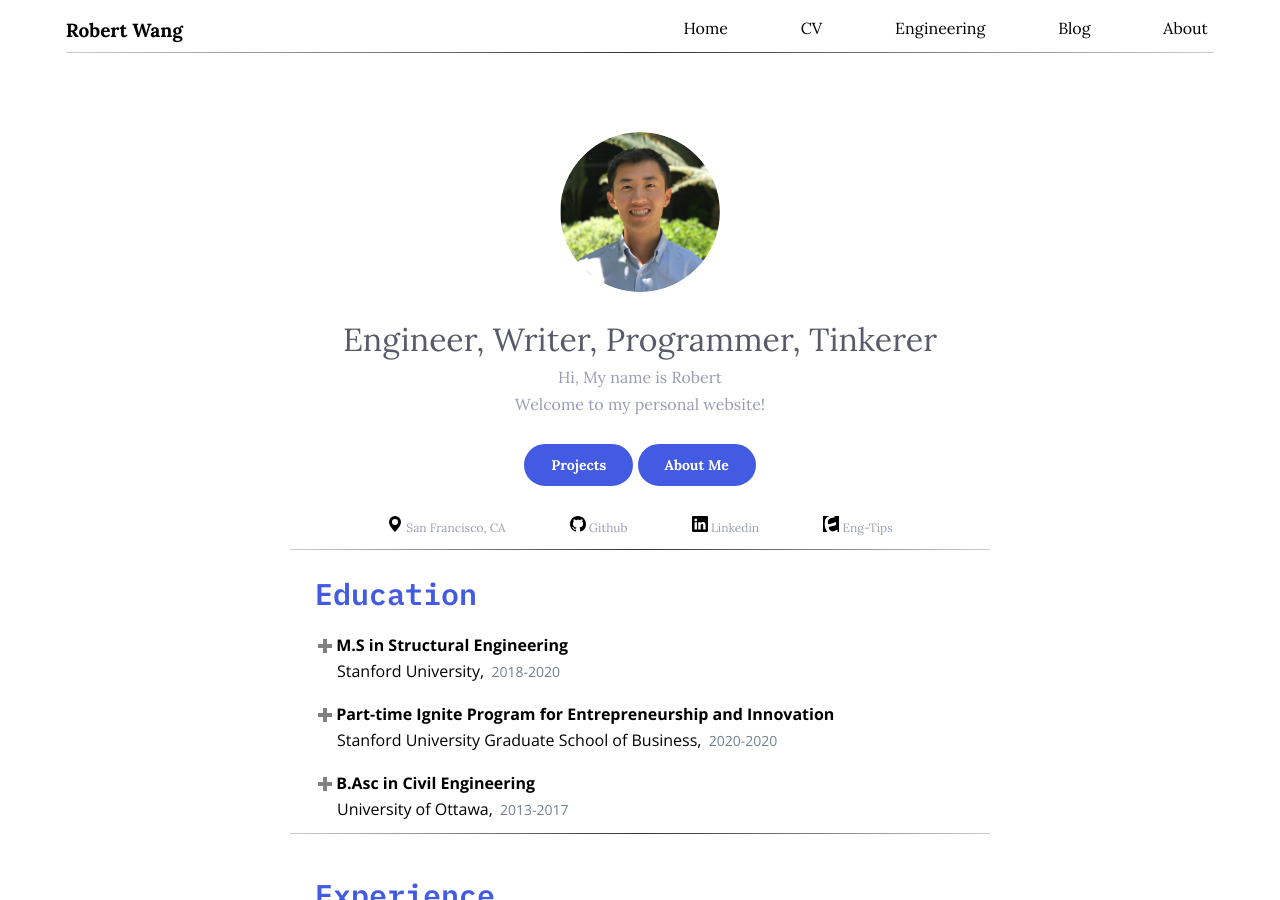
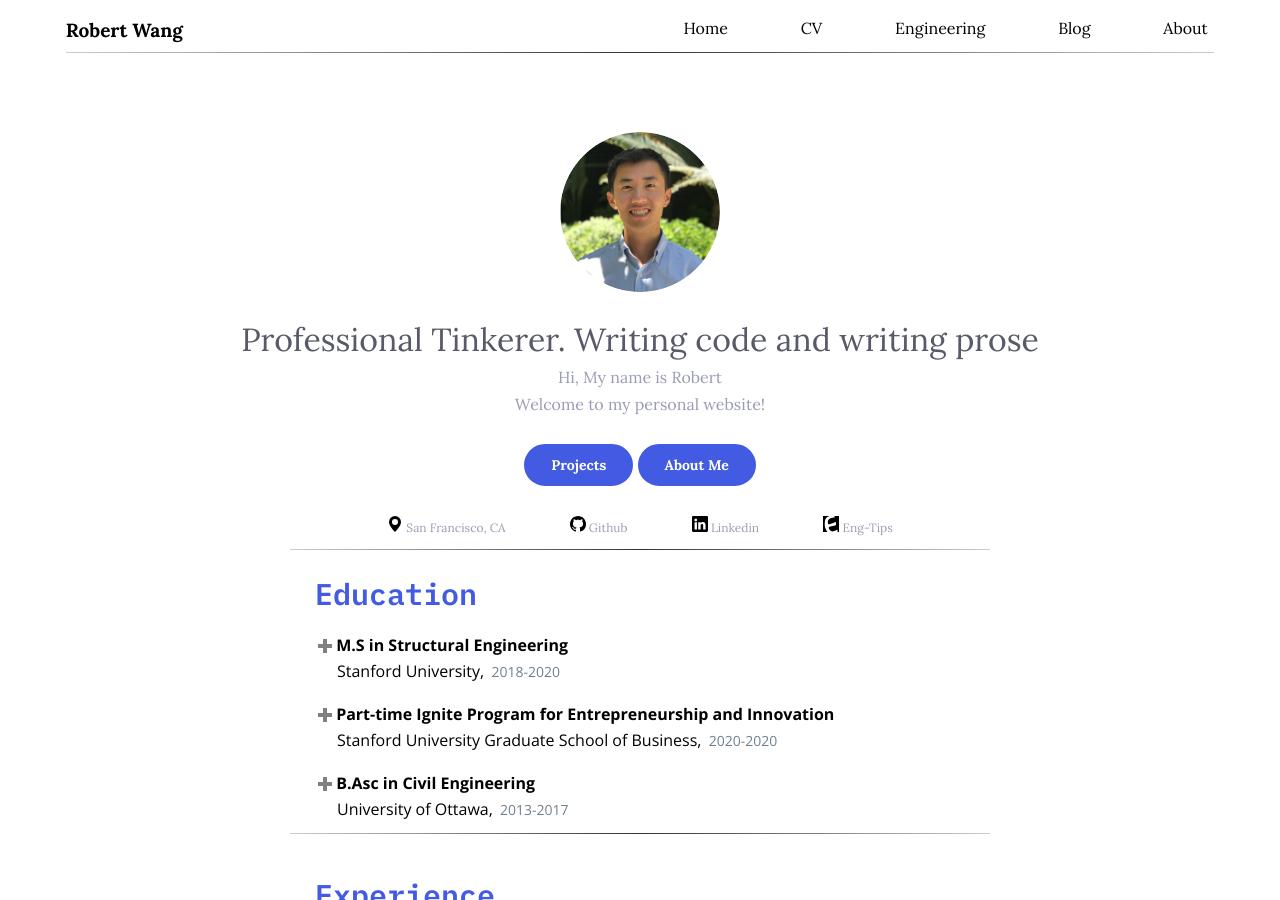
Before and after one commit to wcfrobert/wcfrobert.github.io, a Jekyll site: the page index.html, which Jekyll copies as it is, in a window 1280 px wide and 900 px high. Built offline with Jekyll 4.4.1, drawn with Linux system fonts in a browser that asks for light colours.

Commit message:
changed headline

```diff
--- a/index.html
+++ b/index.html
@@ -56,7 +56,7 @@
     <!-- JUMBOTRON -->
     <section class="jumbotron">
       <img src="assets/img/profile-pic.jpg" alt="Avatar" class="avatar">
-      <h1>Engineer, Writer, Programmer, Tinkerer</h1>
+      <h1>Professional Tinkerer. Writing code and writing prose</h1>
       <p>Hi, My name is Robert</p>
       <p>Welcome to my personal website!</p>
 
```
